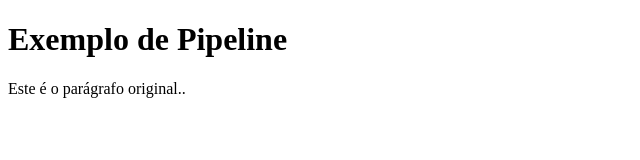
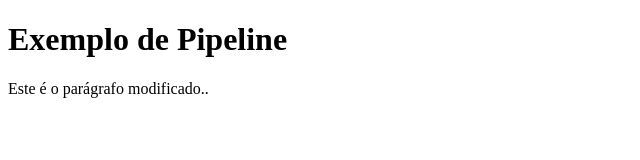
Before and after one commit to paulatoledop/exemplo_pipeline, a website: page index.html in a window 1280 px wide. Shown: the full height of the page, 0-640 px from the left. Drawn offline with Linux system fonts and the light colour scheme.

Commit message:
Teste aula 2026-1

```diff
--- a/index.html
+++ b/index.html
@@ -7,6 +7,6 @@
 </head>
 <body>
     <h1>Exemplo de Pipeline</h1>
-<p>Este é o parágrafo original.. </p>
+<p>Este é o parágrafo modificado.. </p>
 </body>
 </html>
```
